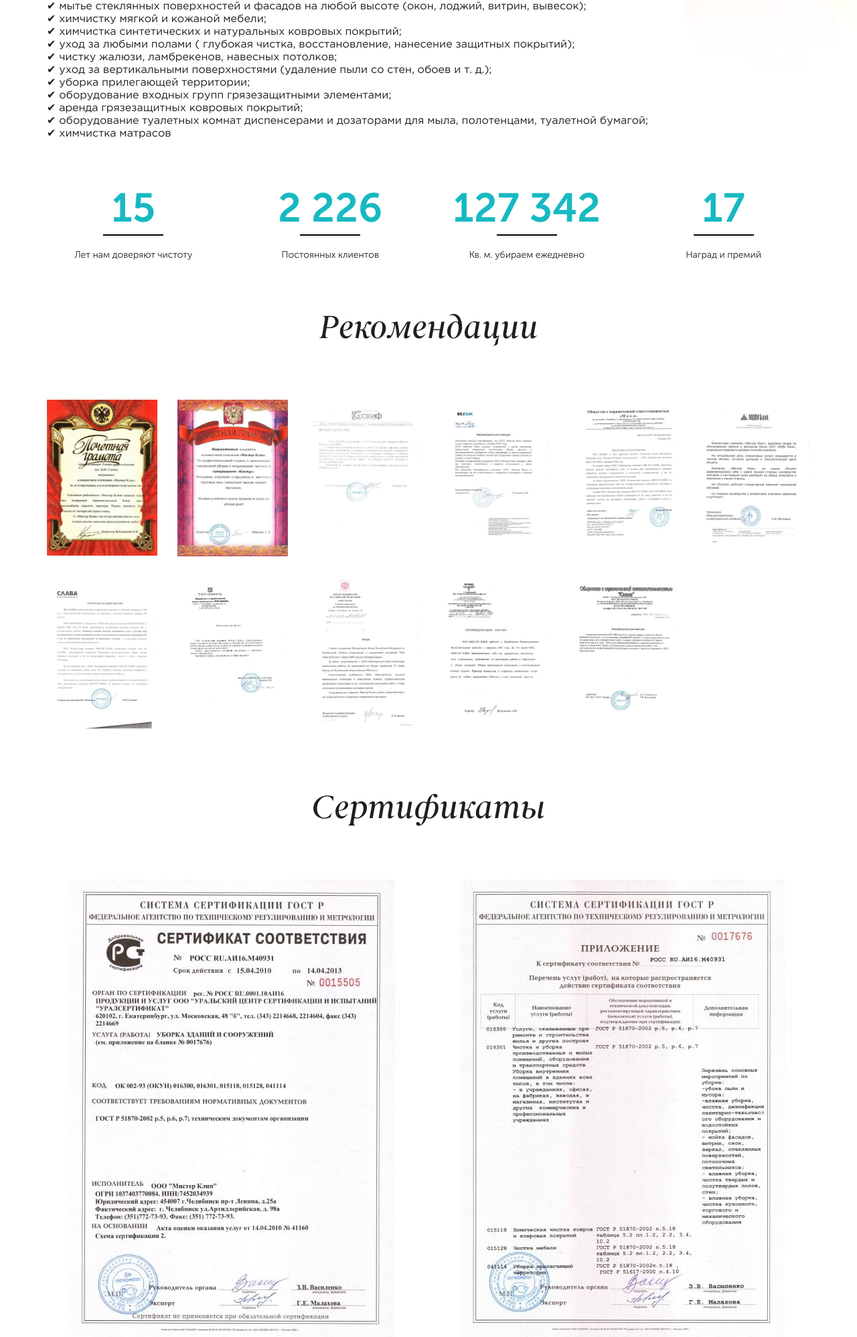
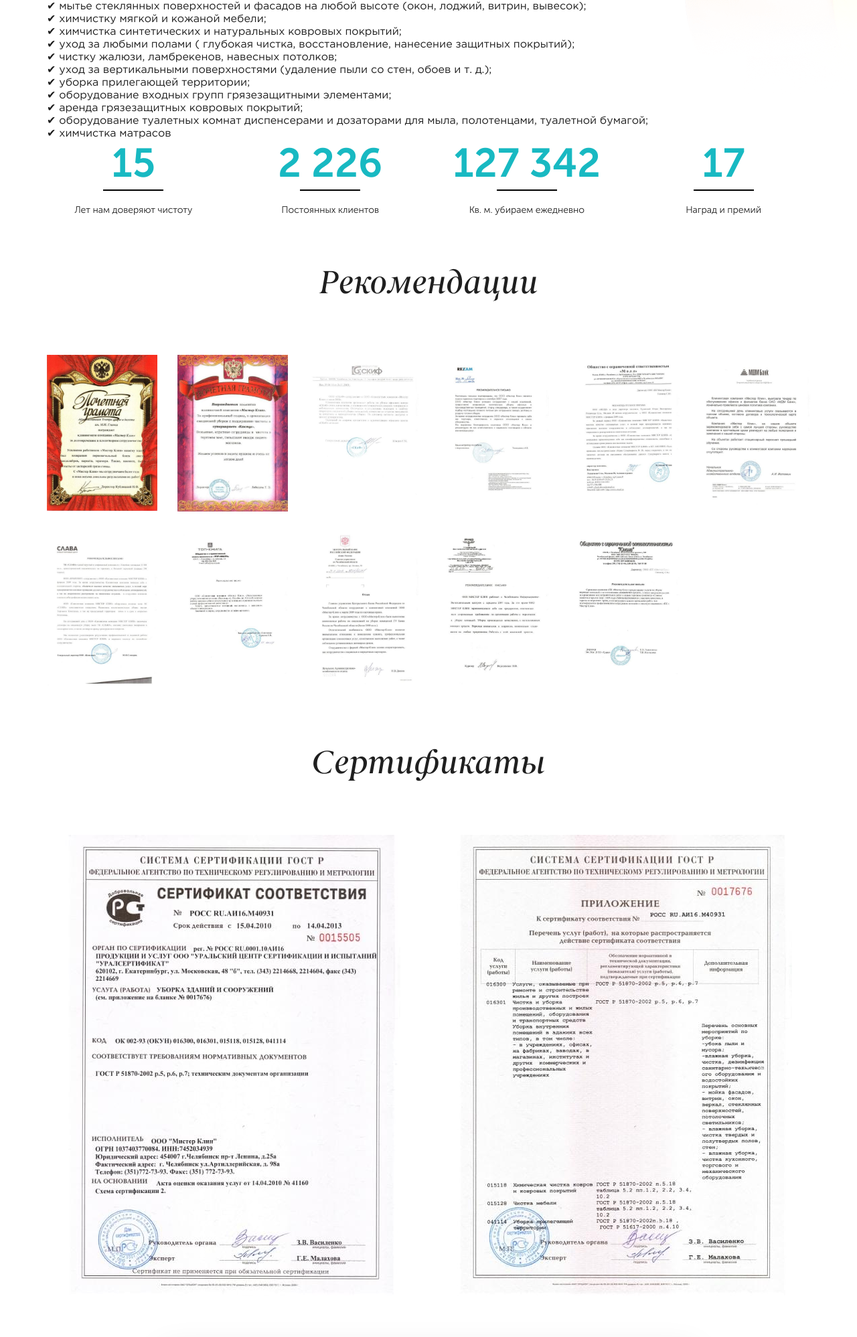
Before and after one commit to skiboorg/misterclean, a Django app: page /about/ in a window 1280 px wide. Shown: the part 969-2966 px from the top of the page at 67% size. Run offline with Django 3.2, Linux system fonts and the light colour scheme; data that the repository does not hold is empty; some libraries are stand-ins or nearby versions; some web fonts are replaced.

Commit message:
new pages

```diff
--- a/templates/pages/about.html
+++ b/templates/pages/about.html
@@ -30,7 +30,7 @@
                 </ul>
             </div>
         </div><!--// breadcrumbs-->
-        <section style="height: 960px" class="about-us">
+        <section style="height: fit-content" class="about-us">
             <div class="container about-us-inner">
                 <h1>Клининговая компания<br>Мистер Клин</h1>
                 <p><span style="max-width: 700px">История Клининговой компании Мистер Клин начинается в 2003 году. На тот момент в области не оказывали подобных услуг. Наша компания была первооткрывателем на рынке и открытием для потенциальных потребителей. Мы формировали рынок и спрос с нуля. Путем проб и ошибок выводили оптимальное ценообразование. Благодаря этому опыту мы и по сей день остаемся первыми на рынке клининговых услуг в Челябинске и области.</span>
```
